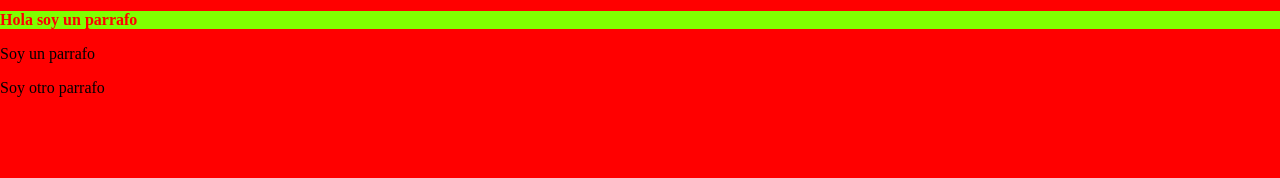
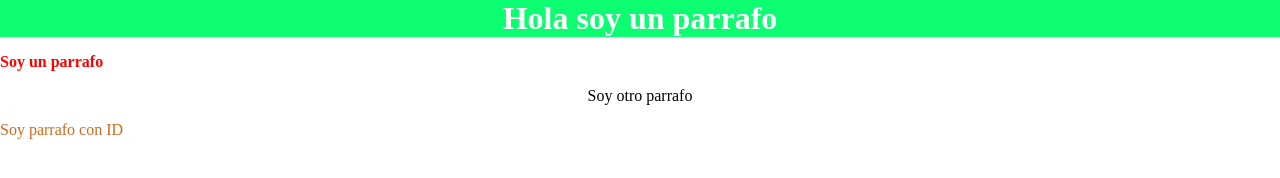
Before and after one commit to edinvd/LearningCSS3, a plain HTML site: page index.html in a window 1280 px wide. Drawn offline with Linux system fonts and the light colour scheme.

Commit message:
Aqui acabo de ver El Selector Universal

```diff
--- a/CSS/style.css
+++ b/CSS/style.css
@@ -1,23 +1,39 @@
+/* Creacion de una variable */
+:root {
+    /* correcta manera de crear una variable */
+    --color: rgb(255, 255, 255);
+}
+
 body {
+    /* toma las especificaciones de la variable creada */
+    background: var(--color) ;
     margin: 0;
 }
 
-:root {
-    --color: red;
+
+/* Tambien podemos crear clases apartir de emojis,guion bajo,guion.  Pero no puede inciar con numero */
+.title {
+    background: rgb(12, 253, 113);
+    margin: 0px;
+    color: white;
 }
 
-body {
-    background: var(--color) ;
+/* Esto son mi clases creadas para concatenar mas rapido cuando necesite cambiar */
+.bold {
+    font-weight: bold;
 }
 
-h1 {
-    font-size: 1rem;
-    margin: 1;
-    font-size: normal;
-    color: var(--color);
-    background: chartreuse;
+.center {
+    text-align: center;
 }
 
-.contenido {
-    color: #fff;
+/* ################################################## */
+
+.description {
+    color: red;
 }
+
+/* Los ID sirven una vez, preferible para usarlo con javaScript */
+#parrafo {
+    color: chocolate;
+}
--- /dev/null
+++ b/Selector universal/style.css
@@ -0,0 +1,15 @@
+/* El selector universal coje a todos para aplicar las especificaciones */
+* {
+    color: red;
+}
+
+/* Aqui le indico que todo lo que se encuentre dentro del ul, No se muestre */
+ul * {
+    /* display sirve para bloquear vistas */
+    display: none;
+}
+/* Aqui especifico que solo el item 6 se muestre */
+.item6 {
+    /* el display block muestra algo especifico que queremos mostrar */
+    display: block;
+}
--- a/index.html
+++ b/index.html
@@ -8,9 +8,10 @@
     <link rel="stylesheet" href="CSS/style.css">
 </head>
 <body>
-    <h1 class="😁">Hola soy un parrafo</h1>
-    <p class="description">Soy un parrafo</p>
-    <p class="description">Soy otro parrafo</p>
+    <h1 class="title center">Hola soy un parrafo</h1>
+    <p class="description bold">Soy un parrafo</p>
+    <p class="description2 center">Soy otro parrafo</p>
+    <p id="parrafo">Soy parrafo con ID</p>
 
 </body>
 </html>
```
Also changed, not shown: Selector universal/index.html (added, +22 -0 lines).
